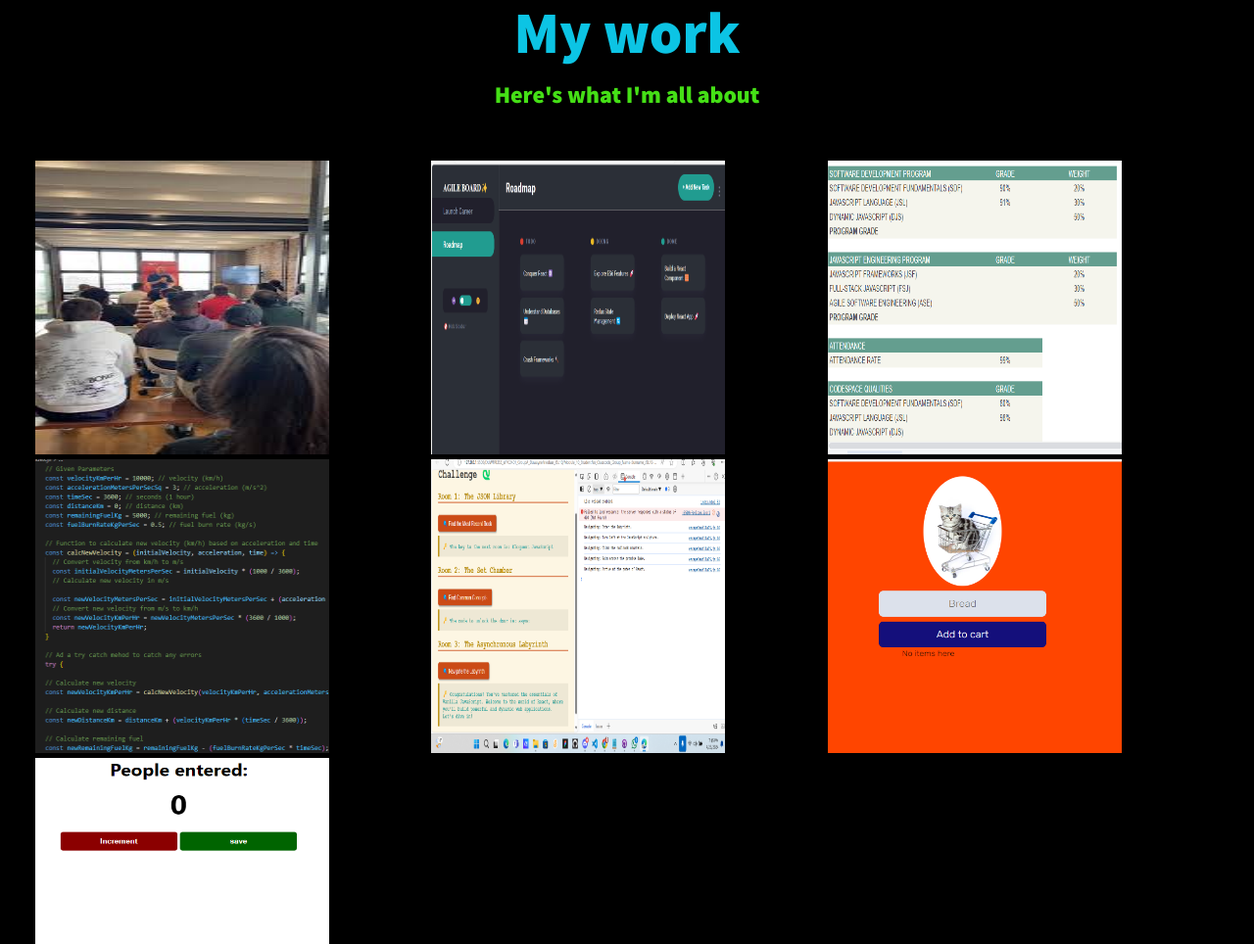
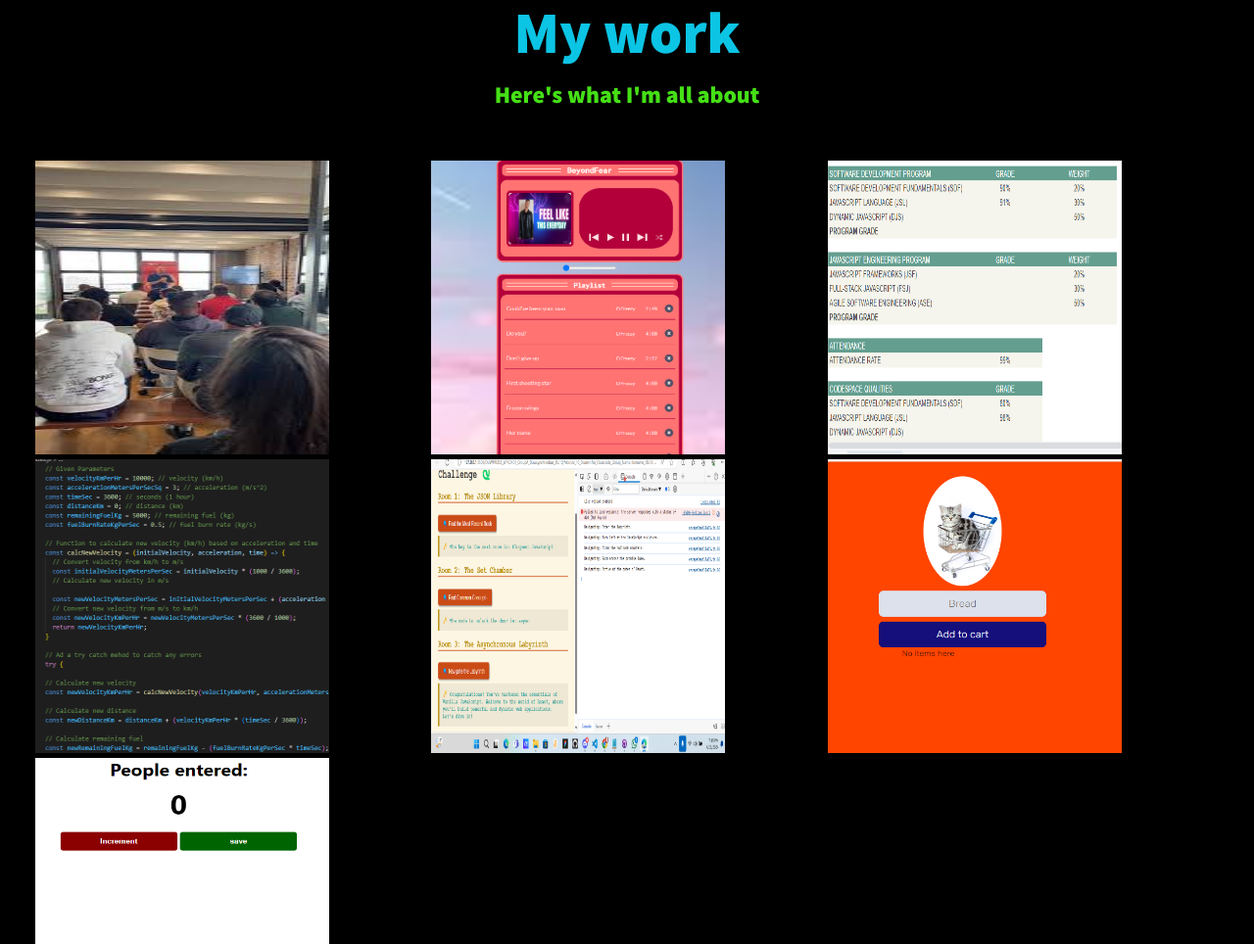
Before and after one commit to DFreezy/DUWFRI353_WFC2401_GroupA_DuwayneFrieslaar_CDV05, a website built with Vite: page index.html in a window 1280 px wide. Shown: the part 1811-2775 px from the top of the page at 98% size. Built offline with nearby package versions, Linux system fonts and the light colour scheme; files whose address does not match are found by name.

Commit message:
I commited something

```diff
--- a/index.html
+++ b/index.html
@@ -94,7 +94,7 @@
                     <img src="img/images.jpg" alt="" class="portfolio__img" width="300px" height="300px">
 
                 <!-- Portfolio item 02-->
-                    <a href="https://github.com/DFreezy/DUWFRI353_WFC2401_GroupA_DuwayneFrieslaar_JSL11.git"><img src="img\Final product.png" alt="" class="portfolio__img" width="300px" height="300px"></a>
+                    <a href="https://dfreezy-songs.netlify.app/"><img src="img/MusicApp.PNG" alt="" class="portfolio__img" width="300px" height="300px"></a>
 
                 <!-- Portfolio item 03 -->
                     <img src="img/Screenshot 2024-05-30 062030.png" alt="" class="portfolio__img" width="300px" height="300px">
```
Also changed, not shown: img/MusicApp.PNG (added).
